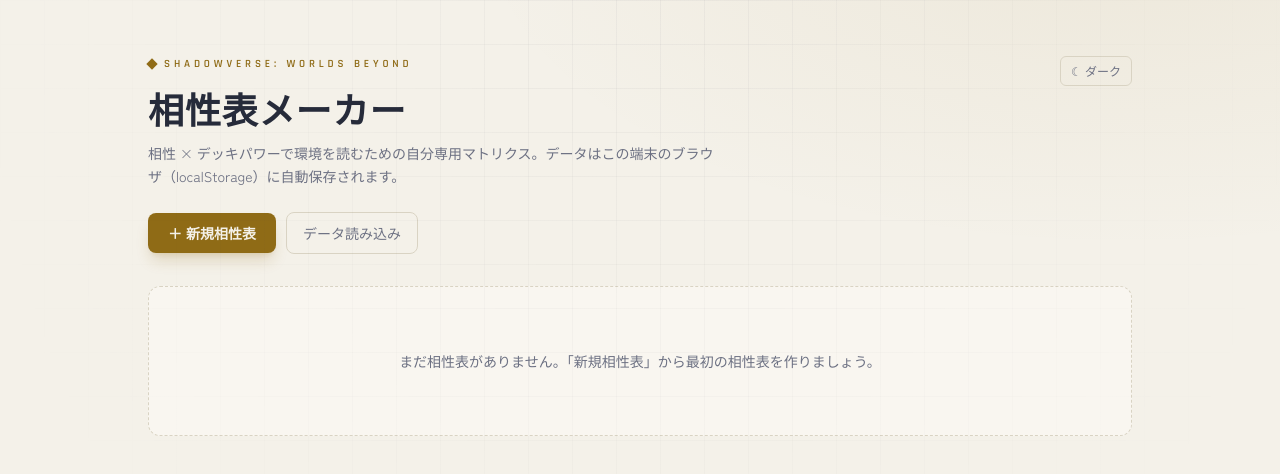
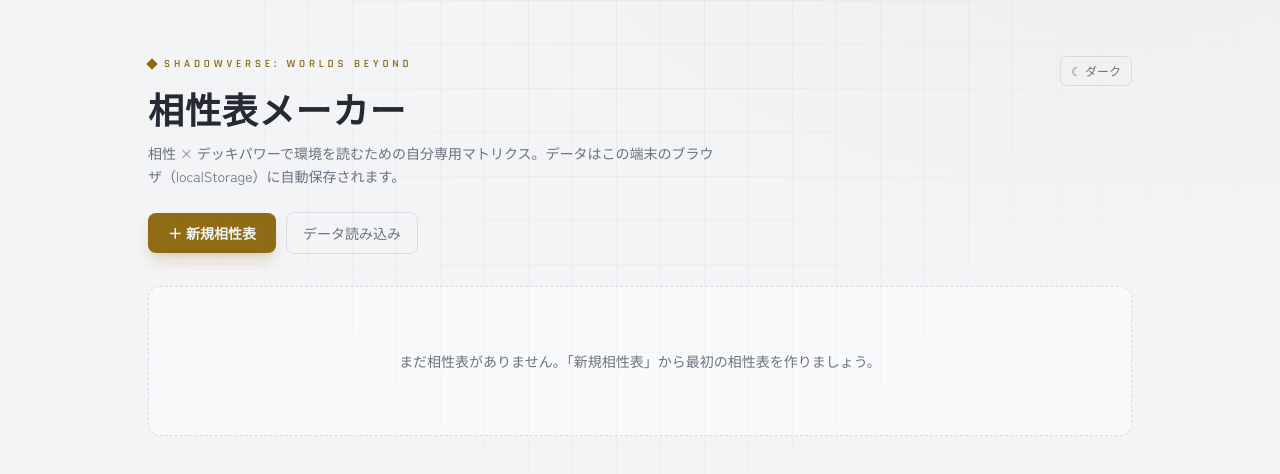
Before and after one commit to svwb-tools/shadowverse-wb, a React (Vite) app: page / in a window 1280 px wide. Shown: the top 474 px of the page. Built offline with nearby package versions, Linux system fonts and the light colour scheme.

Commit message:
ライトを初期テーマに変更し、配色をベージュからニュートラルグレーに調整
Co-Authored-By: Claude Fable 5 <noreply@anthropic.com>

```diff
--- a/index.html
+++ b/index.html
@@ -3,17 +3,13 @@
   <head>
     <meta charset="UTF-8" />
     <meta name="viewport" content="width=device-width, initial-scale=1.0" />
-    <meta name="theme-color" media="(prefers-color-scheme: light)" content="#f4f1e9" />
-    <meta name="theme-color" media="(prefers-color-scheme: dark)" content="#0a0f1c" />
+    <meta name="theme-color" content="#f3f4f6" />
     <script>
-      // 描画前にテーマを決めてちらつきを防ぐ（保存された選択 > OS設定）
+      // 描画前にテーマを決めてちらつきを防ぐ（初期値はライト、ダークは選択時のみ）
       ;(function () {
         try {
           var theme = localStorage.getItem('svwb-theme')
-          if (theme !== 'light' && theme !== 'dark') {
-            theme = window.matchMedia('(prefers-color-scheme: dark)').matches ? 'dark' : 'light'
-          }
-          document.documentElement.dataset.theme = theme
+          document.documentElement.dataset.theme = theme === 'dark' ? 'dark' : 'light'
         } catch (e) {
           document.documentElement.dataset.theme = 'light'
         }
--- a/src/index.css
+++ b/src/index.css
@@ -6,12 +6,12 @@
 */
 :root {
   color-scheme: light;
-  --bg-abyss: #f4f1e9;
-  --bg-panel: #fdfcf8;
-  --bg-panel-2: #efebdf;
-  --bd-line: #d9d3c3;
-  --ink-fg: #262b3a;
-  --ink-muted: #6d7183;
+  --bg-abyss: #f3f4f6;
+  --bg-panel: #ffffff;
+  --bg-panel-2: #eceef2;
+  --bd-line: #d8dbe1;
+  --ink-fg: #262a33;
+  --ink-muted: #6b7280;
   --ac-gold: #8f6b16;
   --ac-gold-bright: #75570f;
   --st-win: #177a56;
@@ -19,15 +19,15 @@
   /* マトリクスのセル色（rgb() の / アルファ構文で使う数値トリプレット） */
   --tone-win: 23 122 86;
   --tone-lose: 187 57 71;
-  --tone-flat: 109 113 131;
-  --chart-grid: rgba(70, 76, 96, 0.14);
-  --chart-ref: rgba(38, 43, 58, 0.32);
-  --chart-ref-weak: rgba(38, 43, 58, 0.14);
-  --chart-surface: #fdfcf8;
+  --tone-flat: 107 114 128;
+  --chart-grid: rgba(60, 66, 80, 0.14);
+  --chart-ref: rgba(38, 42, 51, 0.32);
+  --chart-ref-weak: rgba(38, 42, 51, 0.14);
+  --chart-surface: #ffffff;
   --page-glow:
-    radial-gradient(1100px 550px at 88% -10%, rgba(143, 107, 22, 0.07), transparent 60%),
-    radial-gradient(900px 500px at -10% 110%, rgba(70, 110, 190, 0.06), transparent 60%);
-  --page-grid-line: rgba(70, 76, 96, 0.05);
+    radial-gradient(1100px 550px at 88% -10%, rgba(143, 107, 22, 0.04), transparent 60%),
+    radial-gradient(900px 500px at -10% 110%, rgba(70, 110, 190, 0.04), transparent 60%);
+  --page-grid-line: rgba(60, 66, 80, 0.05);
 }
 
 :root[data-theme='dark'] {
```
Also changed, not shown: 1 other file (tests, documents, lock files or other folders).
